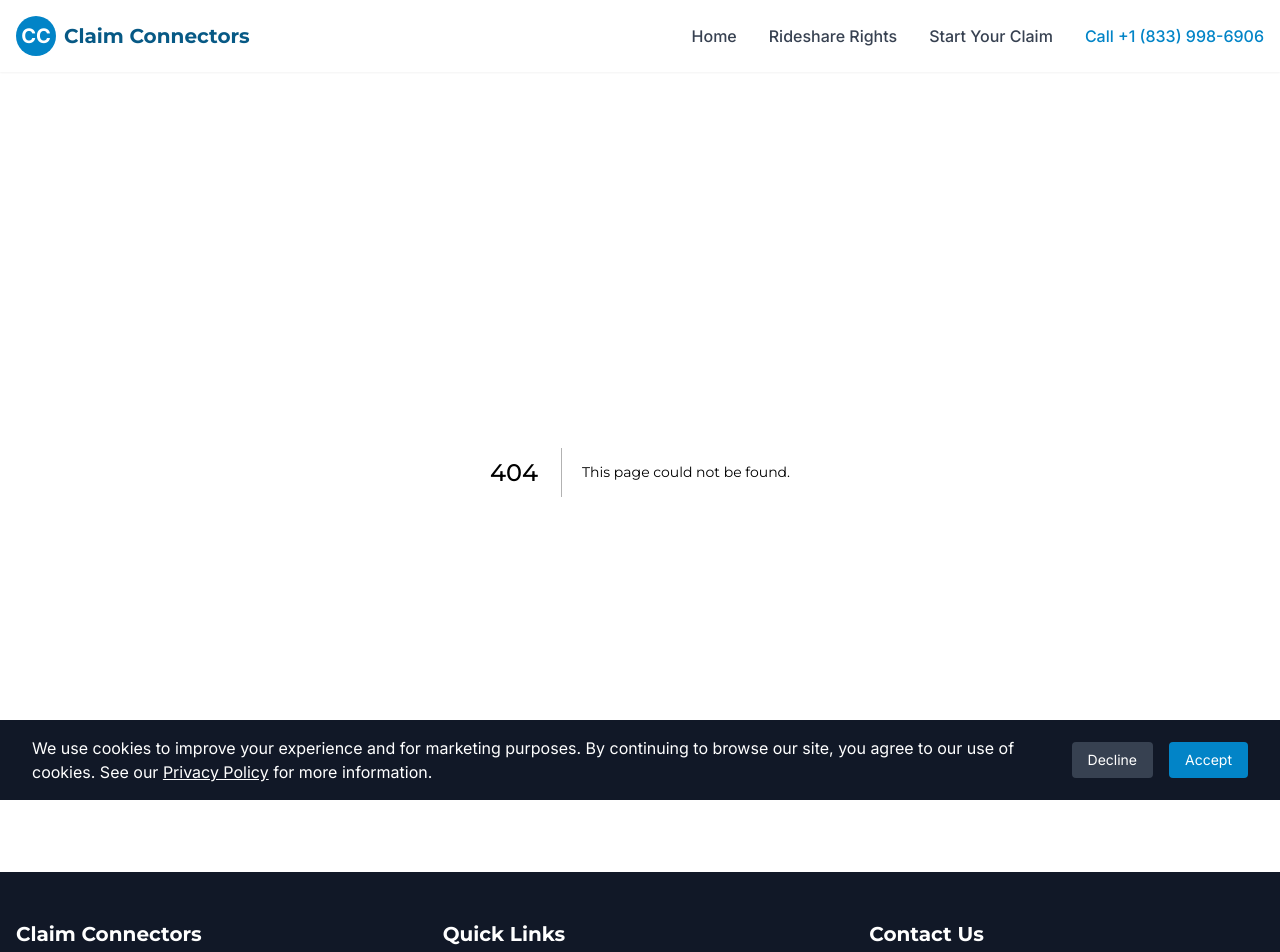
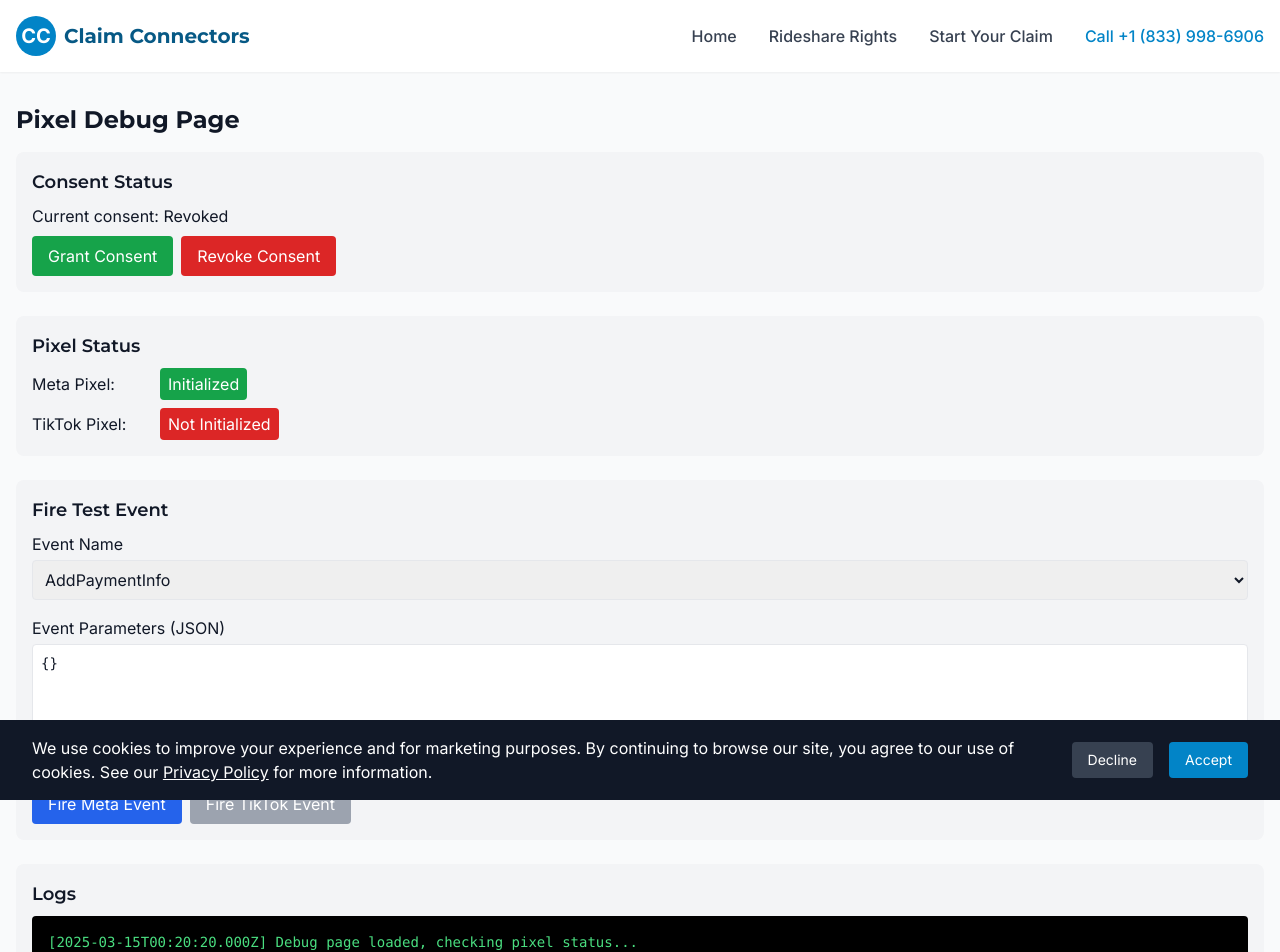
Before and after one commit to contentkingpins/mva-rideshare, a Next.js app: page /debug in a window 1280 px wide. Before the commit this address had no page. Shown: the top 952 px of the page. Built offline with nearby package versions, Linux system fonts and the light colour scheme.

Commit message:
Fix Meta Pixel server connectivity and add debugging tools

```diff
--- /dev/null
+++ b/src/app/api/meta-pixel-test/route.ts
@@ -0,0 +1,52 @@
+import { NextResponse } from 'next/server';
+
+export async function GET() {
+  return NextResponse.json({
+    status: 'ok',
+    message: 'Meta Pixel test endpoint is working',
+    timestamp: new Date().toISOString()
+  });
+}
+
+export async function POST(request: Request) {
+  try {
+    // Parse request body
+    const data = await request.json();
+
+    // Log the received data
+    console.log('Meta Pixel Test Data:', JSON.stringify(data, null, 2));
+
+    // Manually send event to Facebook using server-side API
+    // This is a diagnostic test only, not for production use
+    const eventData = {
+      data: [{
+        event_name: 'PageView',
+        event_time: Math.floor(Date.now() / 1000),
+        action_source: 'website',
+        user_data: {
+          client_user_agent: request.headers.get('user-agent') || '',
+          client_ip_address: '127.0.0.1' // Placeholder for test
+        },
+        custom_data: {
+          test_mode: true
+        }
+      }],
+      test_event_code: 'TEST12345' // Replace with your test event code if available
+    };
+
+    // Log what we would send
+    console.log('Would send to Meta API:', JSON.stringify(eventData, null, 2));
+
+    return NextResponse.json({
+      success: true,
+      received: data,
+      serverEvent: eventData
+    });
+  } catch (error) {
+    console.error('Error in Meta Pixel test endpoint:', error);
+    return NextResponse.json({
+      success: false,
+      error: error instanceof Error ? error.message : 'Unknown error'
+    }, { status: 500 });
+  }
+}
--- /dev/null
+++ b/src/app/debug/page.tsx
@@ -0,0 +1,203 @@
+'use client';
+
+import { useState, useEffect } from 'react';
+import { events } from '@/utils/metaPixel';
+import { tiktokEvents } from '@/utils/tiktokPixel';
+
+export default function DebugPage() {
+  const [hasConsent, setHasConsent] = useState<boolean | null>(null);
+  const [fbInitialized, setFbInitialized] = useState(false);
+  const [ttInitialized, setTtInitialized] = useState(false);
+  const [eventName, setEventName] = useState('PageView');
+  const [eventParams, setEventParams] = useState('{}');
+  const [logs, setLogs] = useState<string[]>([]);
+
+  useEffect(() => {
+    // Check consent status
+    const storedConsent = localStorage.getItem('marketing_consent');
+    setHasConsent(storedConsent === 'true');
+
+    // Check if FB Pixel is initialized
+    setFbInitialized(typeof window !== 'undefined' && !!window.fbq);
+
+    // Check if TikTok Pixel is initialized
+    setTtInitialized(typeof window !== 'undefined' && !!window.ttq);
+
+    // Add a log
+    addLog('Debug page loaded, checking pixel status...');
+  }, []);
+
+  const addLog = (message: string) => {
+    setLogs(prev => [`[${new Date().toISOString()}] ${message}`, ...prev].slice(0, 20));
+  };
+
+  const grantConsent = () => {
+    localStorage.setItem('marketing_consent', 'true');
+    setHasConsent(true);
+
+    // Reload page to initialize pixels
+    window.location.reload();
+  };
+
+  const revokeConsent = () => {
+    localStorage.setItem('marketing_consent', 'false');
+    setHasConsent(false);
+
+    if (typeof window !== 'undefined' && window.fbq) {
+      window.fbq('consent', 'revoke');
+      addLog('Revoked consent for Meta Pixel');
+    }
+
+    // Reload page to ensure pixels are disabled
+    window.location.reload();
+  };
+
+  const fireMetaEvent = () => {
+    if (!fbInitialized) {
+      addLog('Error: Meta Pixel not initialized');
+      return;
+    }
+
+    try {
+      const params = JSON.parse(eventParams);
+      window.fbq('track', eventName, params);
+      addLog(`Fired Meta event: ${eventName} with params: ${eventParams}`);
+
+      // Also send to server for diagnostic purposes
+      fetch('/api/meta-pixel-test', {
+        method: 'POST',
+        headers: { 'Content-Type': 'application/json' },
+        body: JSON.stringify({
+          event: eventName,
+          params,
+          timestamp: new Date().toISOString(),
+        })
+      })
+      .then(response => response.json())
+      .then(data => addLog(`Server response: ${JSON.stringify(data)}`))
+      .catch(error => addLog(`Server error: ${error.message}`));
+    } catch (e) {
+      addLog(`Error parsing event params: ${(e as Error).message}`);
+    }
+  };
+
+  const fireTikTokEvent = () => {
+    if (!ttInitialized) {
+      addLog('Error: TikTok Pixel not initialized');
+      return;
+    }
+
+    try {
+      const params = JSON.parse(eventParams);
+      if (typeof window !== 'undefined' && window.ttq) {
+        window.ttq('track', eventName, params);
+        addLog(`Fired TikTok event: ${eventName} with params: ${eventParams}`);
+      } else {
+        addLog('Error: TikTok Pixel unexpectedly not available');
+      }
+    } catch (e) {
+      addLog(`Error parsing event params: ${(e as Error).message}`);
+    }
+  };
+
+  return (
+    <div className="container mx-auto px-4 py-8">
+      <h1 className="text-2xl font-bold mb-4">Pixel Debug Page</h1>
+
+      <div className="bg-gray-100 p-4 rounded-lg mb-6">
+        <h2 className="text-lg font-semibold mb-2">Consent Status</h2>
+        <div className="flex flex-col space-y-2">
+          <div>
+            Current consent: {hasConsent === null ? 'Not set' : hasConsent ? 'Granted' : 'Revoked'}
+          </div>
+          <div className="flex space-x-2">
+            <button
+              onClick={grantConsent}
+              className="px-4 py-2 bg-green-600 text-white rounded"
+            >
+              Grant Consent
+            </button>
+            <button
+              onClick={revokeConsent}
+              className="px-4 py-2 bg-red-600 text-white rounded"
+            >
+              Revoke Consent
+            </button>
+          </div>
+        </div>
+      </div>
+
+      <div className="bg-gray-100 p-4 rounded-lg mb-6">
+        <h2 className="text-lg font-semibold mb-2">Pixel Status</h2>
+        <div className="space-y-2">
+          <div className="flex items-center">
+            <span className="w-32">Meta Pixel:</span>
+            <span className={`px-2 py-1 rounded text-white ${fbInitialized ? 'bg-green-600' : 'bg-red-600'}`}>
+              {fbInitialized ? 'Initialized' : 'Not Initialized'}
+            </span>
+          </div>
+          <div className="flex items-center">
+            <span className="w-32">TikTok Pixel:</span>
+            <span className={`px-2 py-1 rounded text-white ${ttInitialized ? 'bg-green-600' : 'bg-red-600'}`}>
+              {ttInitialized ? 'Initialized' : 'Not Initialized'}
+            </span>
+          </div>
+        </div>
+      </div>
+
+      <div className="bg-gray-100 p-4 rounded-lg mb-6">
+        <h2 className="text-lg font-semibold mb-2">Fire Test Event</h2>
+        <div className="space-y-4">
+          <div>
+            <label className="block mb-1">Event Name</label>
+            <select
+              value={eventName}
+              onChange={(e) => setEventName(e.target.value)}
+              className="w-full p-2 border rounded"
+            >
+              {Object.entries(events).map(([key, value]) => (
+                <option key={key} value={value}>{value}</option>
+              ))}
+            </select>
+          </div>
+
+          <div>
+            <label className="block mb-1">Event Parameters (JSON)</label>
+            <textarea
+              value={eventParams}
+              onChange={(e) => setEventParams(e.target.value)}
+              className="w-full p-2 border rounded font-mono text-sm"
+              rows={5}
+            />
+          </div>
+
+          <div className="flex space-x-2">
+            <button
+              onClick={fireMetaEvent}
+              disabled={!fbInitialized}
+              className={`px-4 py-2 rounded text-white ${fbInitialized ? 'bg-blue-600 hover:bg-blue-700' : 'bg-gray-400'}`}
+            >
+              Fire Meta Event
+            </button>
+            <button
+              onClick={fireTikTokEvent}
+              disabled={!ttInitialized}
+              className={`px-4 py-2 rounded text-white ${ttInitialized ? 'bg-blue-600 hover:bg-blue-700' : 'bg-gray-400'}`}
+            >
+              Fire TikTok Event
+            </button>
+          </div>
+        </div>
+      </div>
+
+      <div className="bg-gray-100 p-4 rounded-lg">
+        <h2 className="text-lg font-semibold mb-2">Logs</h2>
+        <div className="bg-black text-green-400 p-4 rounded font-mono text-sm h-64 overflow-auto">
+          {logs.map((log, i) => (
+            <div key={i}>{log}</div>
+          ))}
+        </div>
+      </div>
+    </div>
+  );
+}
--- a/src/app/layout.tsx
+++ b/src/app/layout.tsx
@@ -57,11 +57,32 @@ export default function RootLayout({
 
             // Initialize with consent mode
             fbq('consent', hasConsent ? 'grant' : 'revoke');
-            fbq('init', '1718356202366164');
+
+            // Initialize with the correct Pixel ID
+            fbq('init', '1718356202366164', {
+              external_id: 'website_visitor_' + Math.floor(Math.random() * 10000000)
+            });
 
             // Only track PageView if consent is granted
             if (hasConsent) {
               fbq('track', 'PageView');
+
+              // Log pixel status for debugging
+              console.log('Facebook Pixel initialized with consent');
+
+              // Perform a diagnostic check with our server
+              fetch('/api/meta-pixel-test', {
+                method: 'POST',
+                headers: { 'Content-Type': 'application/json' },
+                body: JSON.stringify({
+                  event: 'diagnosticCheck',
+                  timestamp: new Date().toISOString(),
+                  pixelId: '1718356202366164'
+                })
+              })
+              .then(response => response.json())
+              .then(data => console.log('Pixel diagnostic check:', data))
+              .catch(error => console.error('Pixel diagnostic error:', error));
             }
           `}
         </Script>
```
